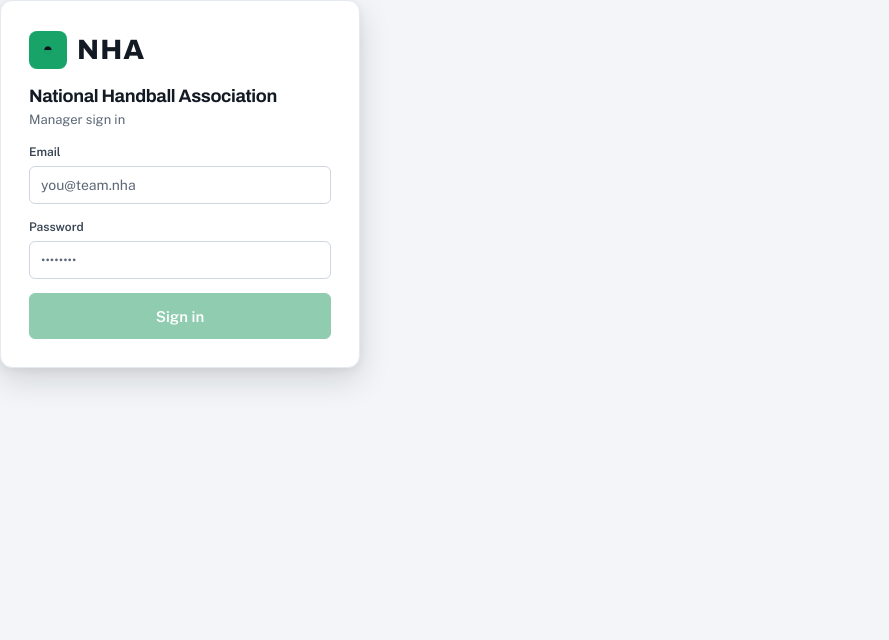
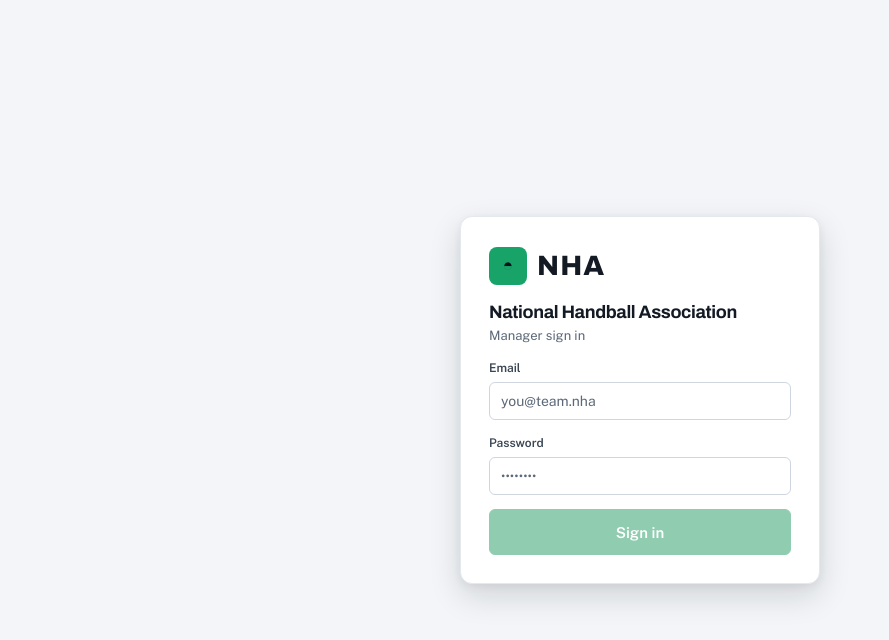
Before and after one commit to oliverhvidsten/handball, a React (Vite) app in the folder web/: page /#/schedule in a window 1280 px wide. Shown: the top 640 px of the page, without its empty margins (0-889 px from the left). Built offline with nearby package versions, Linux system fonts and the light colour scheme; no server answers.

Commit message:
modified login page

```diff
--- a/web/src/ds/tokens/base.css
+++ b/web/src/ds/tokens/base.css
@@ -27,6 +27,15 @@ h1, h2, h3, h4 {
 a { color: var(--action-hover); text-decoration: none; }
 a:hover { text-decoration: underline; }
 
+/* Full-viewport centering utility (login screen, loading state) */
+.center {
+  display: flex;
+  align-items: center;
+  justify-content: center;
+  min-height: 100vh;
+  padding: 24px;
+}
+
 table, .nums, [data-nums] { font-feature-settings: var(--nums-tabular); }
 
 ::selection { background: var(--green-200); color: var(--green-800); }
```
